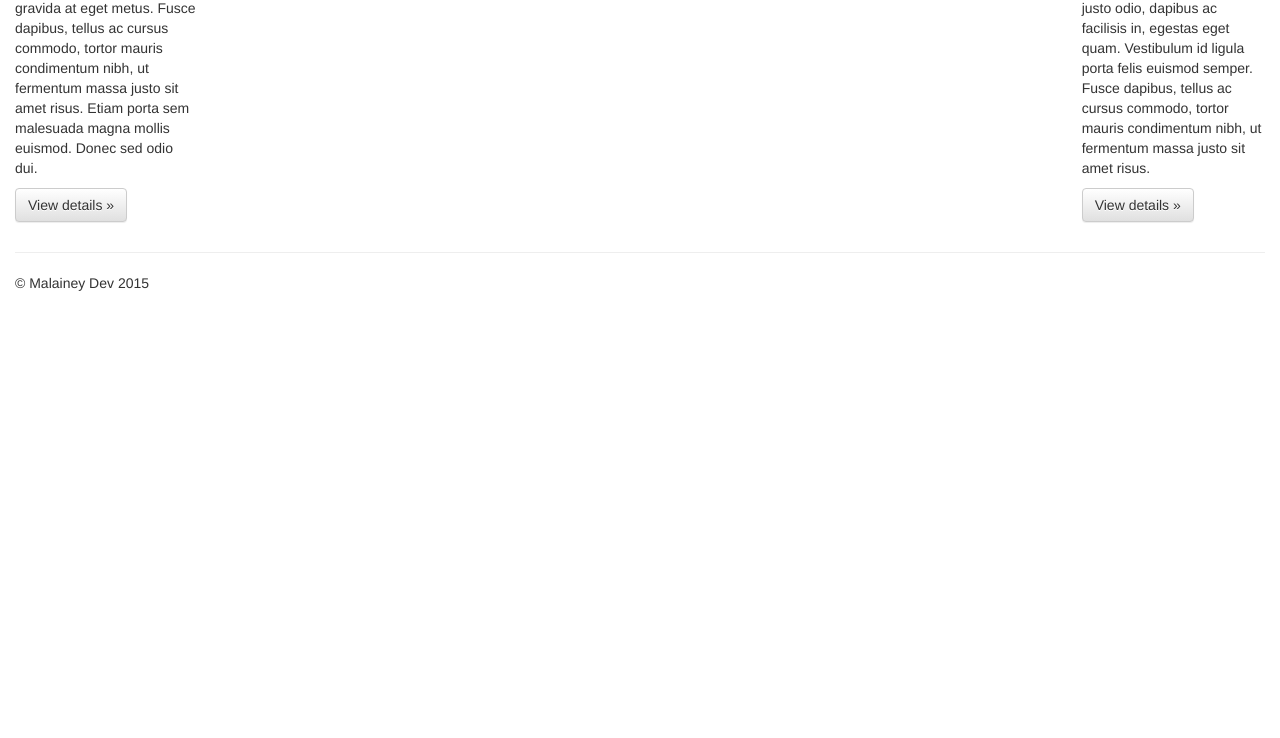
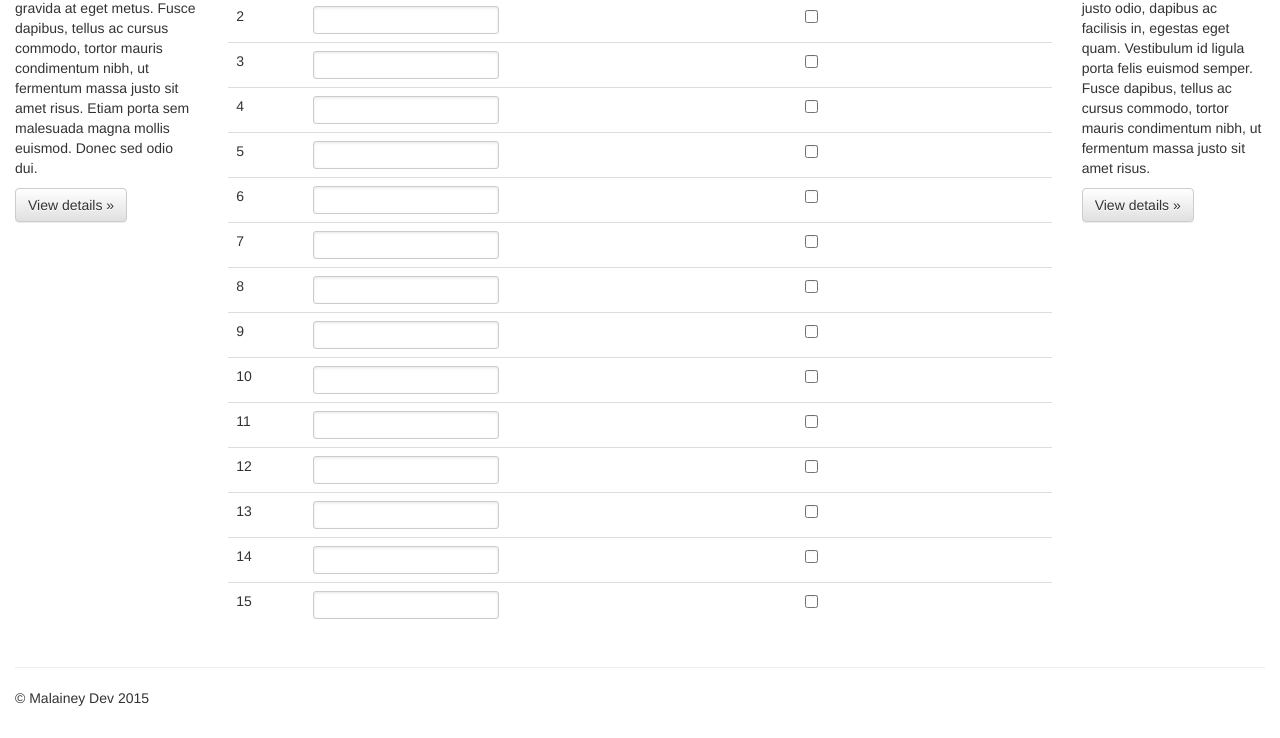
Before and after one commit to cujomalainey/tos-calculator, a plain HTML site: page index.html in a window 1280 px wide. Shown: the part 296-1034 px from the top of the page. Before the commit the page ends 800 px from the top, so only its background shows below. Drawn offline with nearby package versions, Linux system fonts and the light colour scheme.

Commit message:
dropdowns complete

```diff
--- a/calc.js
+++ b/calc.js
@@ -69,7 +69,4 @@ calculator.run = function() {
 };
 
 $(function() {
-    $( ".claims" ).autocomplete({
-      source: Object.keys(calculator.roles)
-    });
   });
--- a/index.html
+++ b/index.html
@@ -54,17 +54,83 @@
               <thead>
                 <th>#</th>
                 <th>Claims</th>
-                <th>Verified</th>
-                <th>Dead</th>
+                <th>Verified/Dead</th>
               </thead>
               <tbody>
                   <tr id="1">
                     <td scope="row">1</td>
-                    <td>
-                      <input type="text" list="roleList">
-                    </td>
-                    <td><input type="checkbox" value="Y"></td>
-                    <td><input type="checkbox" value="Y"></td>
+                    <td><input type="text" class="claims" list="roleList"></td>
+                    <td><input type="checkbox" class="verified" value="Y"></td>
+                  </tr>
+                  <tr id="2">
+                    <td scope="row">2</td>
+                    <td><input type="text" class="claims" list="roleList"></td>
+                    <td><input type="checkbox" class="verified" value="Y"></td>
+                  </tr>
+                  <tr id="3">
+                    <td scope="row">3</td>
+                    <td><input type="text" class="claims" list="roleList"></td>
+                    <td><input type="checkbox" class="verified" value="Y"></td>
+                  </tr>
+                  <tr id="4">
+                    <td scope="row">4</td>
+                    <td><input type="text" class="claims" list="roleList"></td>
+                    <td><input type="checkbox" class="verified" value="Y"></td>
+                  </tr>
+                  <tr id="5">
+                    <td scope="row">5</td>
+                    <td><input type="text" class="claims" list="roleList"></td>
+                    <td><input type="checkbox" class="verified" value="Y"></td>
+                  </tr>
+                  <tr id="6">
+                    <td scope="row">6</td>
+                    <td><input type="text" class="claims" list="roleList"></td>
+                    <td><input type="checkbox" class="verified" value="Y"></td>
+                  </tr>
+                  <tr id="7">
+                    <td scope="row">7</td>
+                    <td><input type="text" class="claims" list="roleList"></td>
+                    <td><input type="checkbox" class="verified" value="Y"></td>
+                  </tr>
+                  <tr id="8">
+                    <td scope="row">8</td>
+                    <td><input type="text" class="claims" list="roleList"></td>
+                    <td><input type="checkbox" class="verified" value="Y"></td>
+                  </tr>
+                  <tr id="9">
+                    <td scope="row">9</td>
+                    <td><input type="text" class="claims" list="roleList"></td>
+                    <td><input type="checkbox" class="verified" value="Y"></td>
+                  </tr>
+                  <tr id="10">
+                    <td scope="row">10</td>
+                    <td><input type="text" class="claims" list="roleList"></td>
+                    <td><input type="checkbox" class="verified" value="Y"></td>
+                  </tr>
+                  <tr id="11">
+                    <td scope="row">11</td>
+                    <td><input type="text" class="claims" list="roleList"></td>
+                    <td><input type="checkbox" class="verified" value="Y"></td>
+                  </tr>
+                  <tr id="12">
+                    <td scope="row">12</td>
+                    <td><input type="text" class="claims" list="roleList"></td>
+                    <td><input type="checkbox" class="verified" value="Y"></td>
+                  </tr>
+                  <tr id="13">
+                    <td scope="row">13</td>
+                    <td><input type="text" class="claims" list="roleList"></td>
+                    <td><input type="checkbox" class="verified" value="Y"></td>
+                  </tr>
+                  <tr id="14">
+                    <td scope="row">14</td>
+                    <td><input type="text" class="claims" list="roleList"></td>
+                    <td><input type="checkbox" class="verified" value="Y"></td>
+                  </tr>
+                  <tr id="15">
+                    <td scope="row">15</td>
+                    <td><input type="text" class="claims" list="roleList"></td>
+                    <td><input type="checkbox" class="verified" value="Y"></td>
                   </tr>
               </tbody>
           </table>
```
